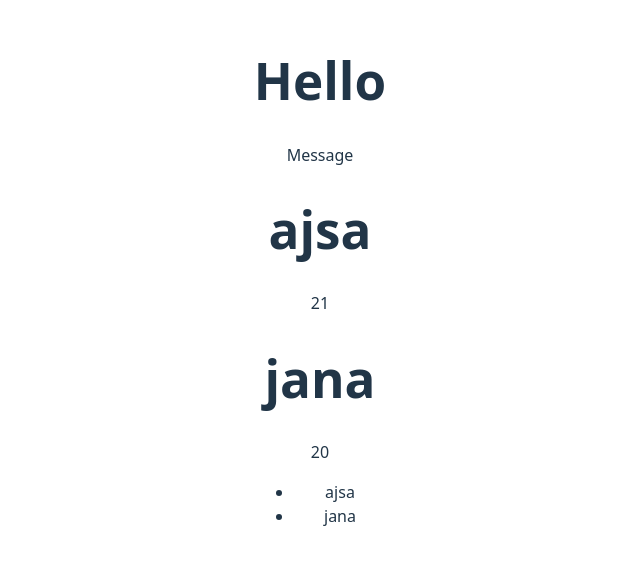
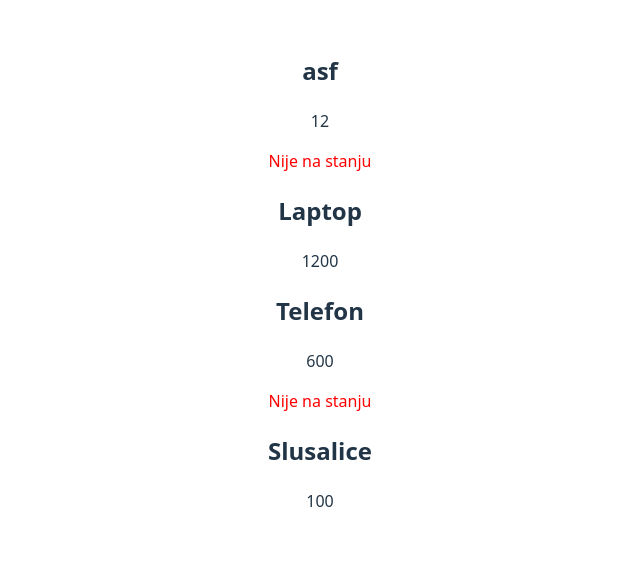
Before and after one commit to ajsabesirovic/Codequeens_react, a React (Vite) app: page / in a window 1280 px wide. Shown: the part 119-684 px from the top of the page, without its empty margins (320-960 px from the left). Built offline with nearby package versions, Linux system fonts and the light colour scheme.

Commit message:
4.cas i domaci

```diff
--- a/src/App.jsx
+++ b/src/App.jsx
@@ -1,44 +1,41 @@
 import "./App.css";
 import Header from "./Header.jsx";
 import Message from "./Message.jsx";
+import ProductCard from "./ProductCard.jsx";
 import UserCard from "./UserCard.jsx";
 
 function App() {
-  const users = [
-    { id: 1, name: "ajsa", age: 21 },
-    { id: 2, name: "jana", age: 20 },
+  const isLoggedIn = true;
+  const products = [
+    { id: 1, title: "Laptop", price: 1200, inStock: true },
+    { id: 2, title: "Telefon", price: 600, inStock: false },
+    { id: 3, title: "Slusalice", price: 100, inStock: true },
   ];
 
-  // Ovde za svakog korisnika iz niza users kreiramo UserCard komponentu
-  // i šaljemo joj podatke kao ATRIBUTE (name i age)
-  // Npr. <UserCard name="ajsa" age={21} />
-  const content = users.map((user) => (
-    <UserCard name={user.name} age={user.age} />
-  ));
+  // const content2 = isLoggedIn ? <Dashboard /> : <LoginForm />;
 
   return (
     <>
-      <Header />
-      <Message />
-
-      {/* Primer: prikazujemo listu UserCard komponenti */}
-      {users.map((user, index) => (
-        <UserCard name={user.name} age={user.age} key={index} />
+      <ProductCard title="asf" price="12" inStock={false} />
+      {products.map((product) => (
+        <ProductCard
+          key={product.id}
+          title={product.title}
+          price={product.price}
+          inStock={product.inStock}
+        />
       ))}
 
-      {/* Napomena o key-u:
-         - Key je obavezan kada renderujemo listu elemenata.
-         - Ako lista nikada ne menja svoj sadržaj, može se koristiti index.
-         - Ako lista može da se menja (dodavanje, brisanje), bolje je koristiti jedinstveni ID.
-      */}
+      {/* Conditional rendering - možemo menjati prikaz na osnovu vrednosti koje dobijamo */}
 
-      <ul>
-        {users.map((user) => (
-          <li key={user.id}>{user.name}</li>
-          // Ovde koristimo "id" jer je jedinstven za svakog korisnika.
-          // React tada može da prati elemente na ispravan način.
-        ))}
-      </ul>
+      {/* {isLoggedIn && <p>Ulogovan</p>} */}
+      {/*
+
+      // Ako je isLoggedIn == true prikazacemo Dashboard, ako je false LoginForm (samo primeri naziva komponenti, nismo ih pravile)
+      {isLoggedIn ? <Dashboard /> : <LoginForm />}
+
+      // Content2 ce isto biti ili Dashboard ili LoginForm
+      {content2} */}
     </>
   );
 }
--- /dev/null
+++ b/src/ProductCard.jsx
@@ -0,0 +1,20 @@
+const ProductCard = (props) => {
+  console.log(props);
+
+  return (
+    <div>
+      <h2>{props.title}</h2>
+      <p>{props.price}</p>
+
+      {/* Conditional rendering - možemo menjati prikaz na osnovu vrednosti koje dobijamo */}
+
+      {/* Prikazuje paragraf u svakom slucaju, ali u zavisnosti od props.inStock rendera drugaciji tekst */}
+      {/* <p>{props.inStock ? "Na stanju" : "Nije na stanju"}</p> */}
+
+      {/* Prikazuje paragraf JEDINO AKO je props.inStock == false */}
+      {!props.inStock && <p style={{ color: "red" }}>Nije na stanju</p>}
+    </div>
+  );
+};
+
+export default ProductCard;
```
Also changed, not shown: domaci.txt.
